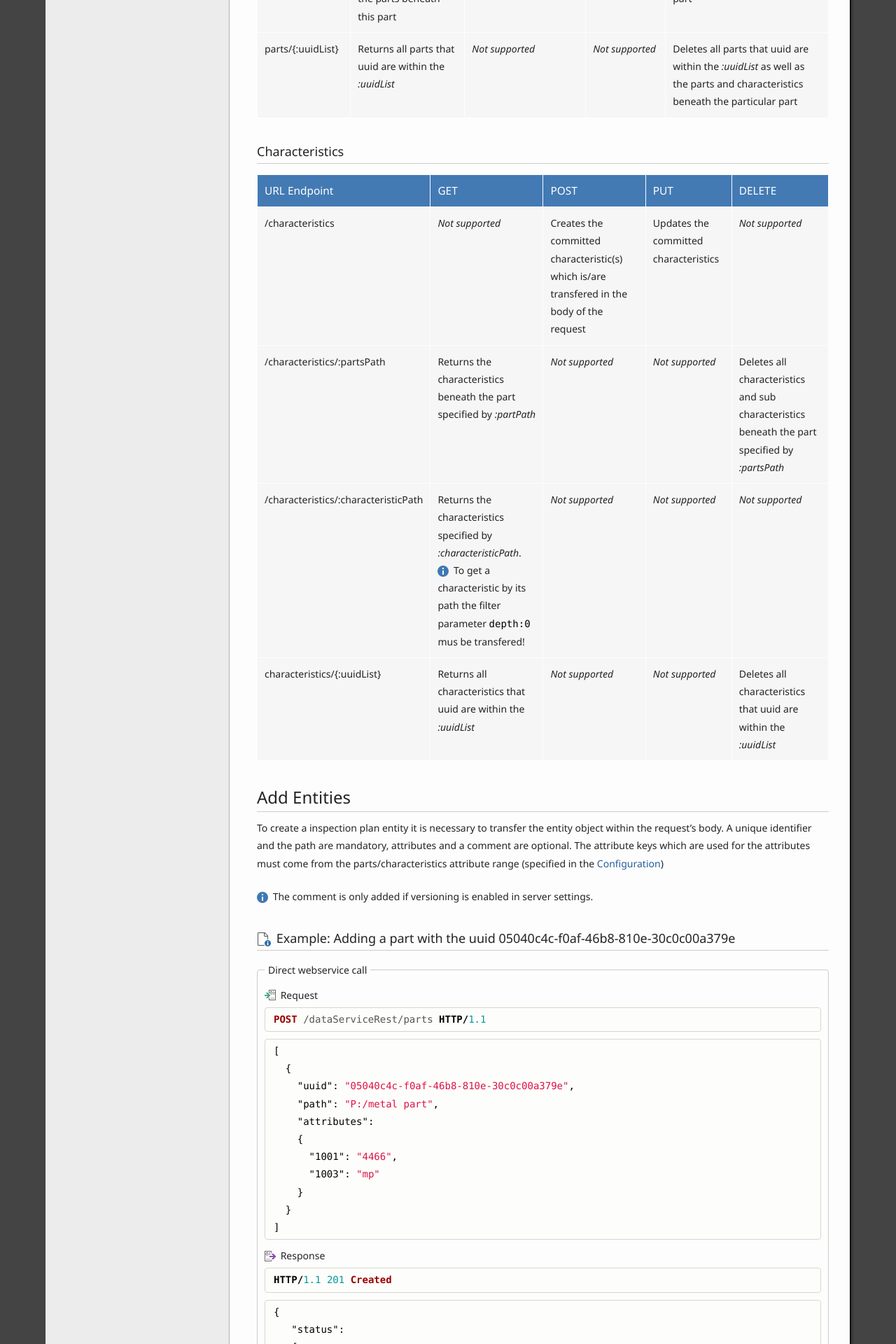
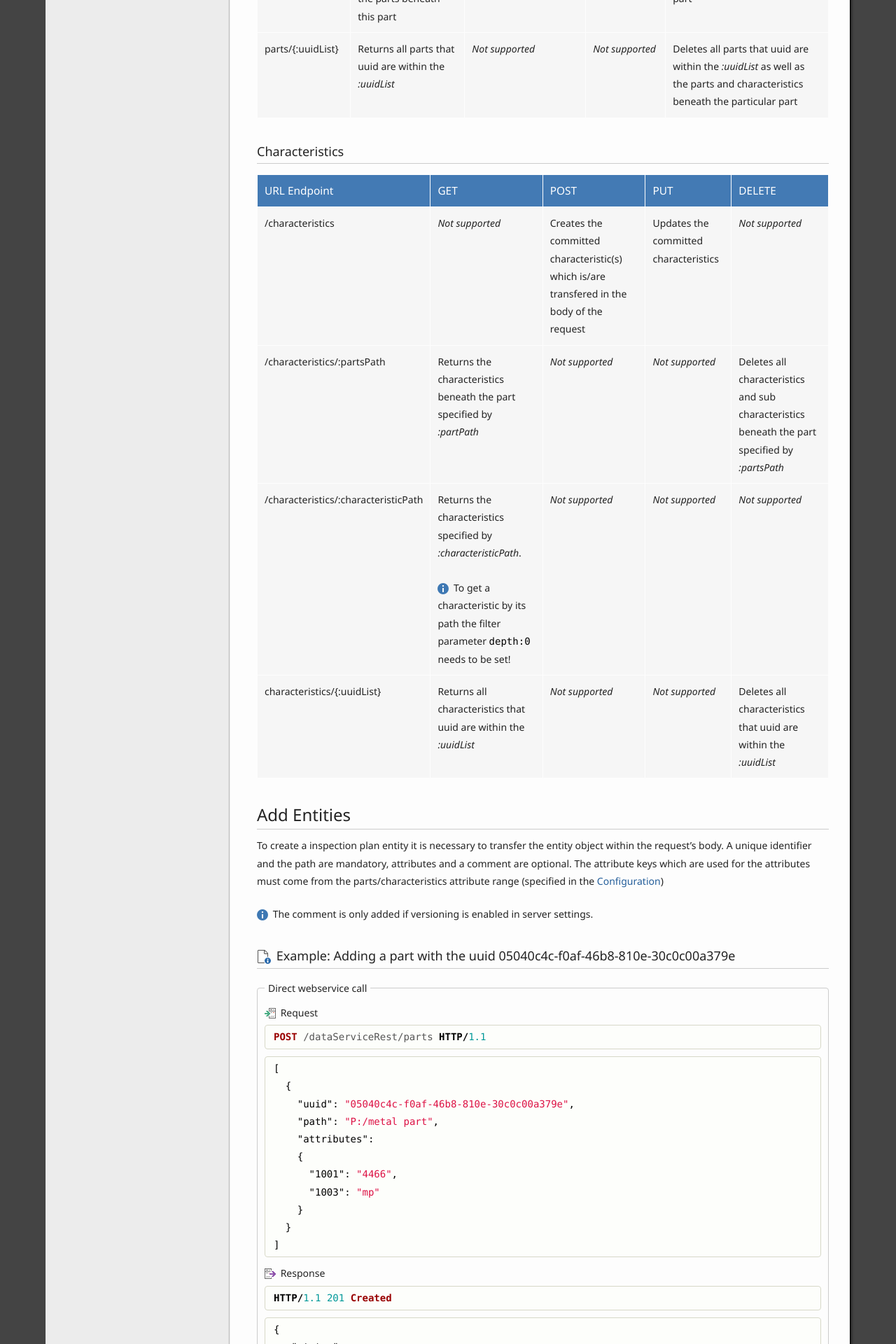
Before and after one commit to ZEISS-PiWeb/PiWeb-Api, a Jekyll site: the page built from _pages/024-inspectionplan.md, in a window 1280 px wide. Shown: the part 1295-3215 px from the top of the page at 70% size. Built offline with Jekyll 4.4.1, drawn with Linux system fonts in a browser that asks for light colours.

Commit message:
Update 024-inspectionplan.md

````diff
--- a/_pages/024-inspectionplan.md
+++ b/_pages/024-inspectionplan.md
@@ -49,7 +49,7 @@ URL Endpoint | GET | POST | PUT | DELETE
 -------------|-----|-----|------|-------
 /characteristics | *Not supported* | Creates the committed characteristic(s) which is/are transfered in the body of the request | Updates the committed characteristics | *Not supported*
 /characteristics/:partsPath | Returns the characteristics beneath the part specified by *:partPath* | *Not supported* | *Not supported* | Deletes all characteristics and sub characteristics beneath the part specified by *:partsPath*
-/characteristics/:characteristicPath | Returns the characteristics specified by *:characteristicPath*. <br> {{ site.images['info'] }} To get a characteristic by its path the filter parameter ```depth:0``` mus be transfered! | *Not supported* | *Not supported* | *Not supported*
+/characteristics/:characteristicPath | Returns the characteristics specified by *:characteristicPath*. <br><br> {{ site.images['info'] }} To get a characteristic by its path the filter parameter ```depth:0``` needs to be set! | *Not supported* | *Not supported* | *Not supported*
 characteristics/{:uuidList} | Returns all characteristics that uuid are within the *:uuidList* | *Not supported* | *Not supported* |  Deletes all characteristics that uuid are within the *:uuidList*
 
 {% comment %}----------------------------------------------------------------------------------------------- {% endcomment %}
````
